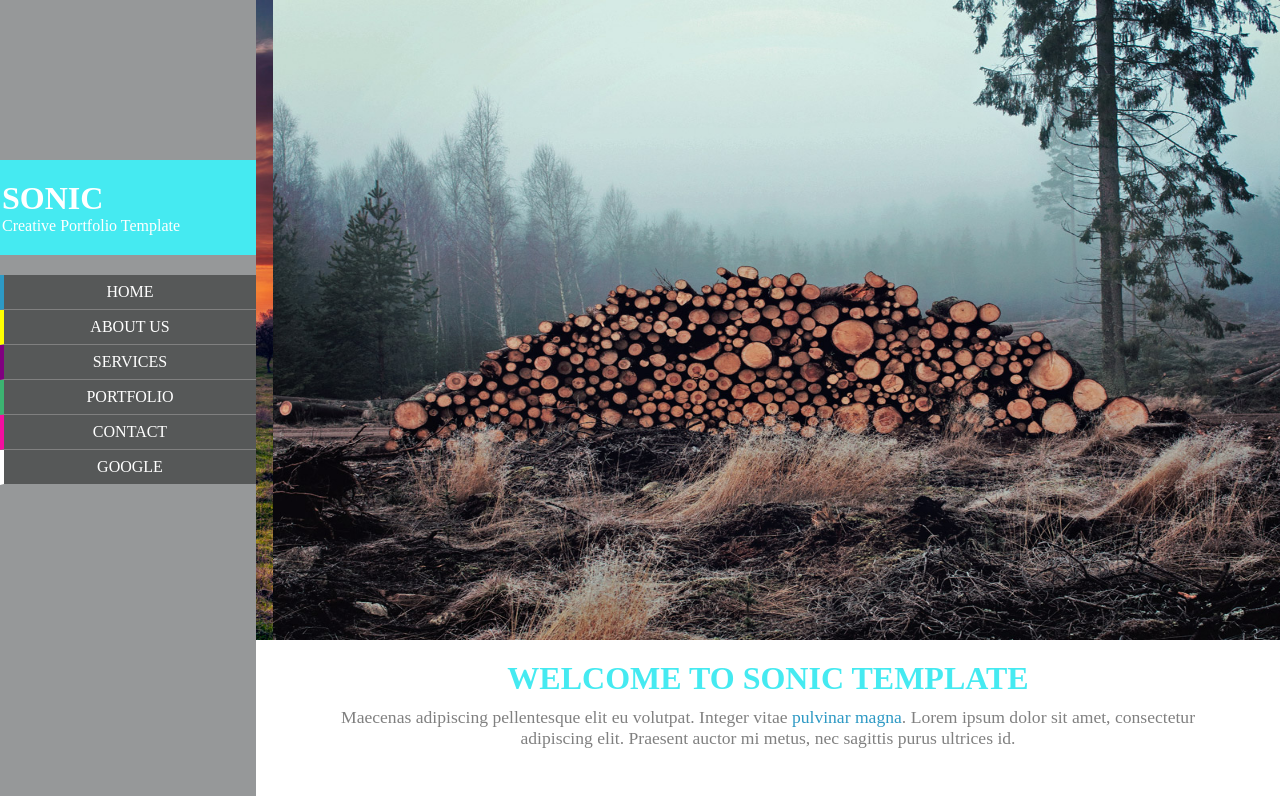
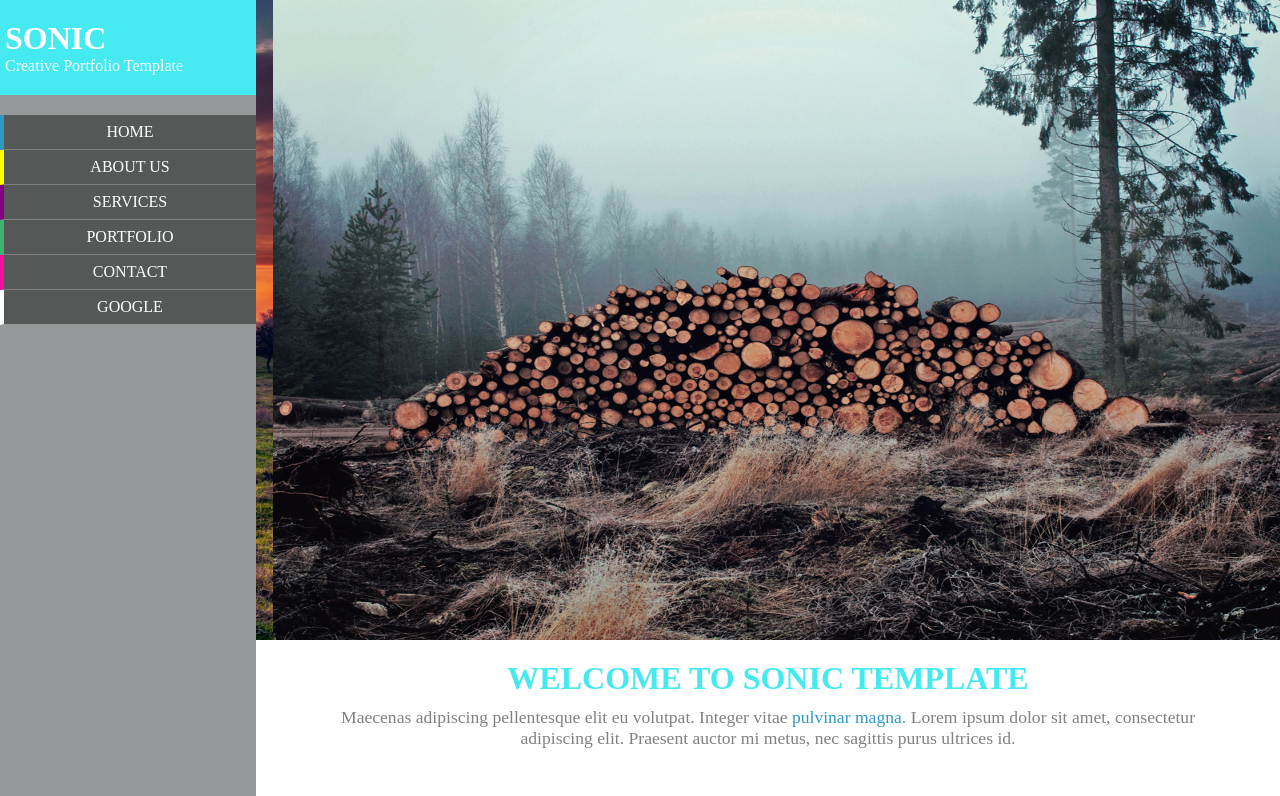
Before and after one commit to fouz0062/flomic-sonic, a plain HTML site: page flomic-flex/index.html in a window 1280 px wide. Shown: the top 796 px of the page. Drawn offline with Linux system fonts and the light colour scheme; a web font is replaced by a local one.

Commit message:
Add files via upload

```diff
--- a/flomic-flex/css/style.css
+++ b/flomic-flex/css/style.css
@@ -27,8 +27,8 @@ a {
 .leftcolumn div:first-child {
     background-color: rgb( 69, 234, 241);
     color: white;
-    padding: 20px 2px;
-    margin-top: 20vh;
+    padding: 20px 5px;
+    /* margin-top: 20vh; */
 }
 
 .leftcolumn div:first-child h2 {
@@ -700,6 +700,7 @@ button {
     }
     .footer {
         margin-top: 20px;
+        border-left: none;
     }
     .footer div {
         padding: 20px 0;
```
